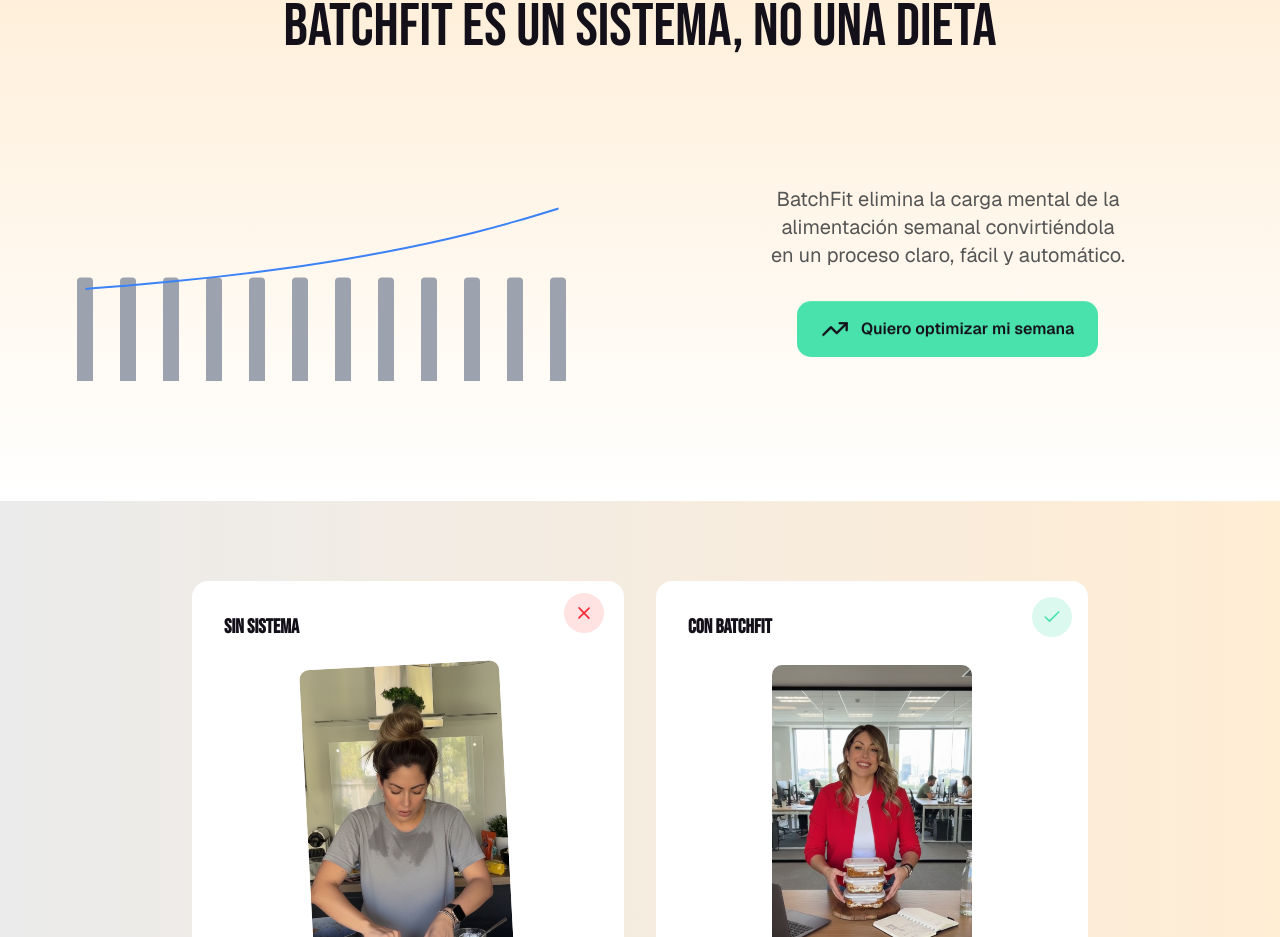
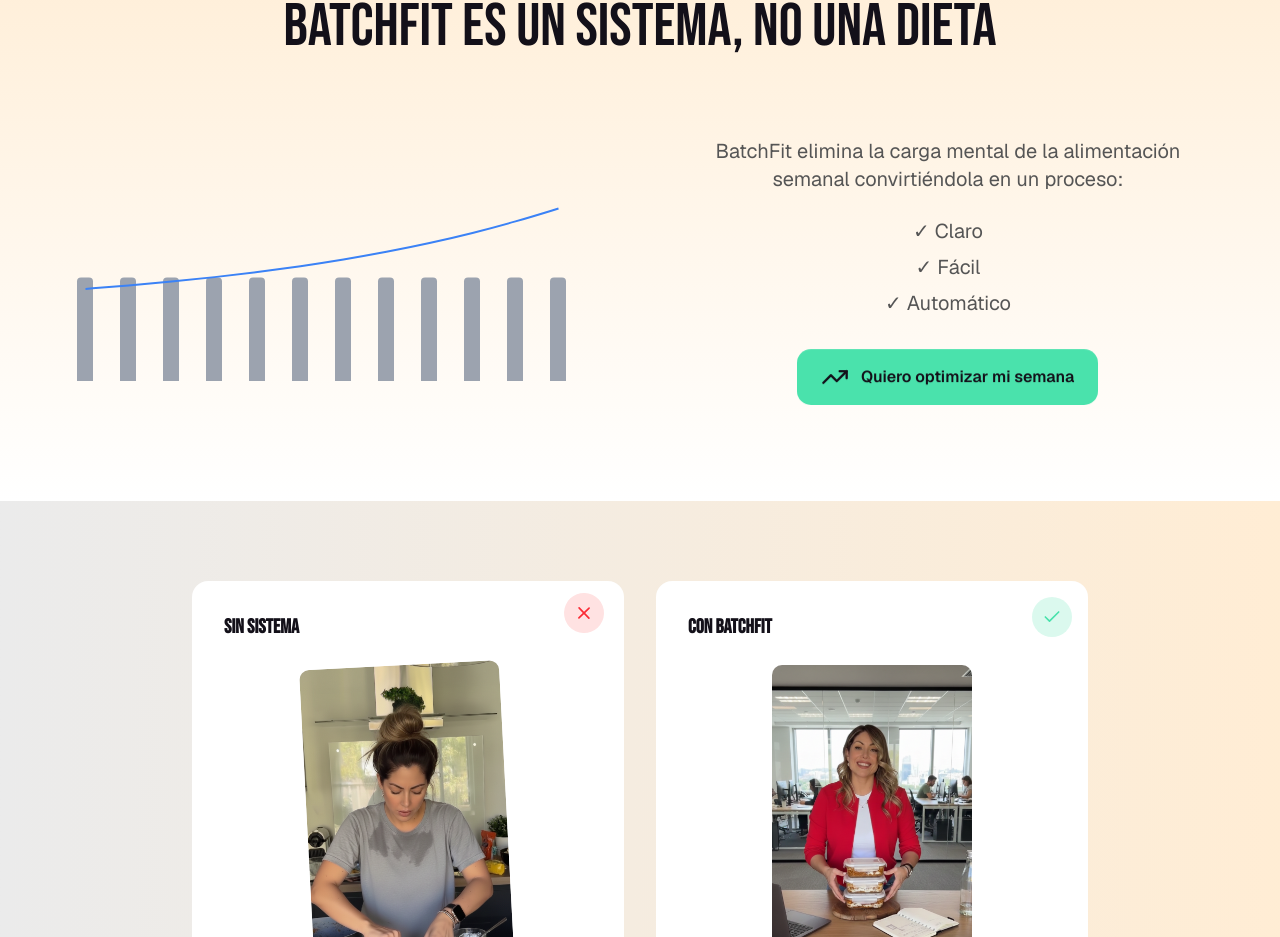
Before and after one commit to ai-forge-solutions/batch-fit-landing-page, a Next.js app: page / in a window 1280 px wide. Shown: the part 2131-3068 px from the top of the page. Built offline with nearby package versions, Linux system fonts and the light colour scheme.

Commit message:
change what is batchfit section

```diff
--- a/components/landing/what-is-batchfit.tsx
+++ b/components/landing/what-is-batchfit.tsx
@@ -53,9 +53,14 @@ export function WhatIsBatchFit() {
 
           {/* Subsección derecha - Subtítulo y CTA */}
           <div className="flex-1 w-full md:w-1/2 flex flex-col justify-center items-center text-center min-h-[200px] md:min-h-[300px]">
-            <p className="text-base md:text-xl text-muted-foreground text-balance mb-6 md:mb-8">
-              BatchFit elimina la carga mental de la alimentación semanal convirtiéndola en un proceso claro, fácil y automático.
+            <p className="text-base md:text-xl text-muted-foreground text-balance mb-4 md:mb-6">
+              BatchFit elimina la carga mental de la alimentación semanal convirtiéndola en un proceso:
             </p>
+            <ul className="text-base md:text-xl text-muted-foreground space-y-2 mb-6 md:mb-8 list-none">
+              <li>✓ Claro</li>
+              <li>✓ Fácil</li>
+              <li>✓ Automático</li>
+            </ul>
             <motion.div
               variants={ctaVariants}
               initial="hidden"
```
